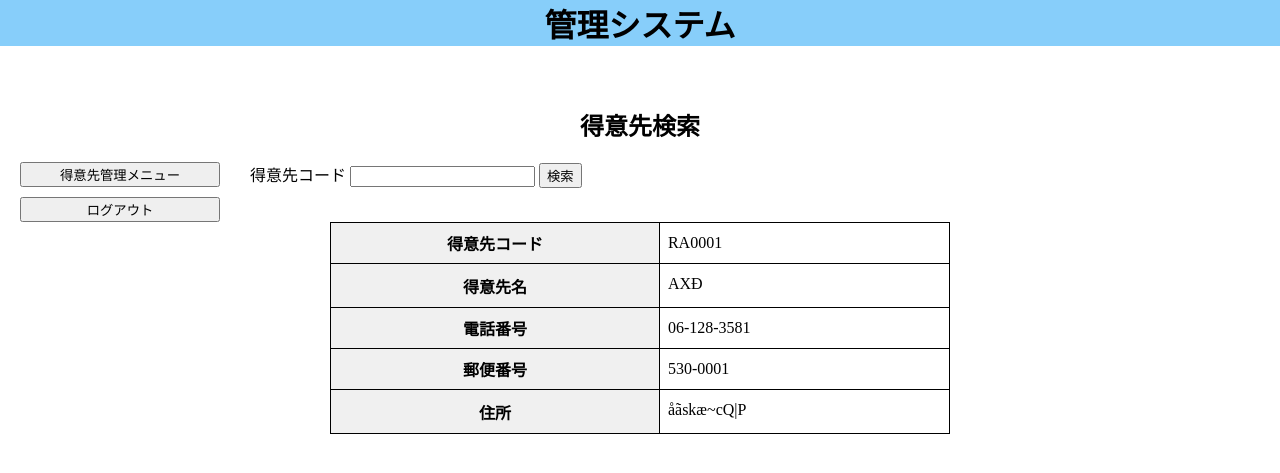
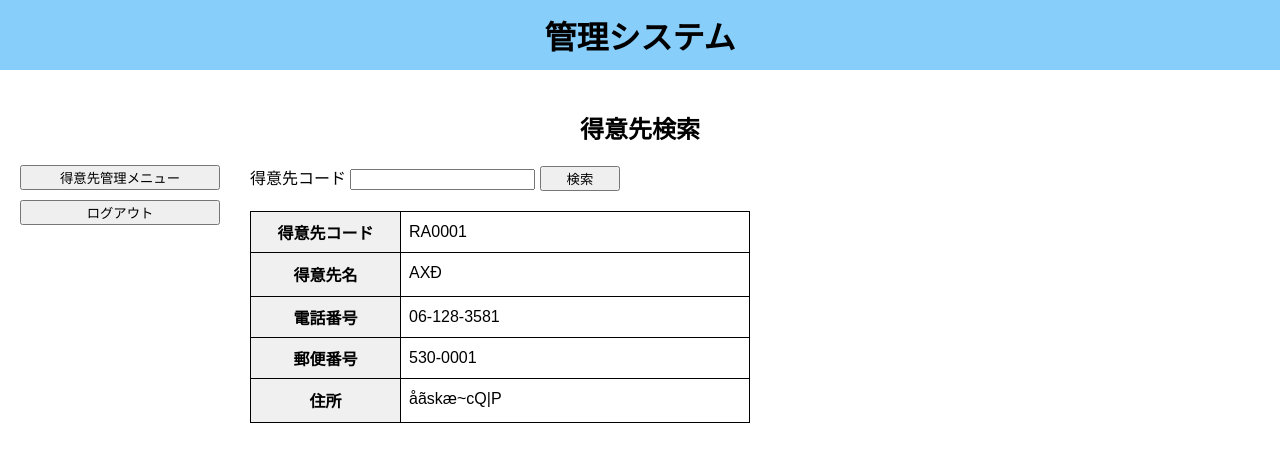
Before and after one commit to hinata-yamakoshi/django_workspace, a Django app: template templates/customer/CustomerSearch.html in a window 1280 px wide. Shown: the top 473 px of the page. Run offline with Django 5.2, Linux system fonts and the light colour scheme; the template is opened without the code that fills it: values that come from a table or form of the project are taken from there, others are empty; data comes from the database, SQL or seed files in the repository.

Commit message:
ログインの修正とCSSの変更

```diff
--- a/static/css/style.css
+++ b/static/css/style.css
@@ -1,32 +1,48 @@
+/* ---------- 共通 ---------- */
+
+* {
+    box-sizing: border-box;
+}
+
 body {
     margin: 0;
+    font-family: sans-serif;
 }
 
-h1 {
-    background-color: lightskyblue;
-    text-align: center;
-    margin-top: 0;
+.container {
+    padding: 20px;
 }
 
-h2, form {
+/* ---------- ヘッダー ---------- */
+
+h1 {
+    margin: 0;
+    padding: 12px;
+    text-align: center;
+    background-color: lightskyblue;
+}
+
+h2 {
     text-align: center;
 }
 
-table {
-    border-collapse: collapse;
-    width: 50%;
-    margin: 0 auto;
+/* ---------- レイアウト ---------- */
+
+.layout {
+    display: flex;
+    gap: 30px;
+    align-items: flex-start;
 }
 
-th, td {
-    border: 1px solid black;
-    padding: 8px;
+/* ---------- ボタングループ ---------- */
+
+.button_group {
+    display: flex;
+    flex-direction: column;
+    gap: 10px;
 }
 
-th {
-    background-color: #f0f0f0;
-    text-align: center;
-}
+/* ---------- ボタン ---------- */
 
 button {
     width: 200px;
@@ -34,9 +50,30 @@ button {
 }
 
 .small_button {
-    width:fit-content;
+    width: 80px;
+}
+
+/* ---------- テーブル ---------- */
+
+table {
+    border-collapse: collapse;
+    width: 500px;
+    margin: 20px auto;
+}
+
+th,
+td {
+    border: 1px solid black;
+    padding: 8px;
+}
+
+th {
+    width: 150px;
+    background-color: #f0f0f0;
     text-align: center;
 }
+
+/* ---------- エラーメッセージ ---------- */
 
 .error_area {
     text-align: center;
@@ -48,30 +85,3 @@ button {
     font-weight: bold;
     margin-bottom: 10px;
 }
-
-.menu_buttons {
-    display: flex;
-    flex-direction: column;
-    gap: 10px;
-}
-
-.toppage_buttons,.management_buttons {
-    display: flex;
-    flex-direction: column;
-    gap: 10px;
-    width: 150px;
-}
-
-.layout {
-    display: flex;
-    gap: 30px;
-    align-items: flex-start;
-}
-
-.search_area,.login_area {
-    text-align: left;
-}
-
-.container {
-    padding: 20px;
-}
--- a/templates/customer/CustomerManagementMenu.html
+++ b/templates/customer/CustomerManagementMenu.html
@@ -9,14 +9,13 @@
 <h2>得意先管理メニュー</h2>
 
 <div class="layout">
-    <div class="menu_buttons">
+    <div class="button_group">
         <a href="{% url 'psys:MainMenu' %}">
             <button name="MainMenuButton">管理メニュー</button>
         </a>
     </div>
 
-    <div class="management_menu_area">
-        <div class="management_buttons">
+    <div class="button_group">
         <a href="">
             <button name="CustomerList">得意先一覧</button>
         </a>
@@ -34,6 +33,5 @@
         </a>
     </div>
 </div>
-</div>
 
 {% endblock %}
--- a/templates/customer/CustomerSearch.html
+++ b/templates/customer/CustomerSearch.html
@@ -9,7 +9,7 @@
 <h2>得意先検索</h2>
 
 <div class="layout">
-    <div class="menu_buttons">
+    <div class="button_group">
         <a href="{% url 'psys:CustomerManagementMenu' %}">
             <button type="button" name="CustomerManagementMenuButton">得意先管理メニュー</button>
         </a>
@@ -25,17 +25,6 @@
             <input type="text" name="customer_code">
             <button type="submit" name="search" class="small_button">検索</button>
         </form>
-    </div>
-</div>
-
-{% if error_message %}
-<div class="error_area">
-    <p class="error_message">{{error_message}}</p>
-    <a href="{% url 'psys:CustomerSearch' %}">
-        <button type="button" name="back" class="small_button">戻る</button>
-    </a>
-</div>
-{% endif %}
 
         {% if customer %}
         <table>
@@ -62,4 +51,15 @@
         </table>
         {% endif %}
 
+        {% if error_message %}
+        <div class="error_area">
+            <p class="error_message">{{error_message}}</p>
+            <a href="{% url 'psys:CustomerSearch' %}">
+                <button type="button" name="back" class="small_button">戻る</button>
+            </a>
+        </div>
+        {% endif %}
+    </div>
+</div>
+
 {% endblock %}
--- a/templates/customer/MainMenu.html
+++ b/templates/customer/MainMenu.html
@@ -8,14 +8,13 @@
 <h2>管理メニュー</h2>
 
 <div class="layout">
-    <div class="menu_buttons">
+    <div class="button_group">
         <a href="{% url 'psys:Logout' %}">
             <button name="logoutButton">ログアウト</button>
         </a>
     </div>
 
-    <div class="management_menu_area">
-        <div class="management_buttons">
+    <div class="button_group">
         <a href="{% url 'psys:CustomerManagementMenu' %}">
             <button type="button" name="CustomerManagementMenu">得意先管理</button>
         </a>
@@ -24,5 +23,4 @@
         </a>
     </div>
 </div>
-</div>
 {% endblock %}
--- a/templates/customer/index.html
+++ b/templates/customer/index.html
@@ -7,7 +7,7 @@
 {% block content %}
 
 <h2>トップページ</h2>
-<div class="toppage_buttons">
+<div class="button_group">
     <a href="{% url 'psys:Login' %}">
         <button type="button" name="loginButton">ログイン</button>
     </a>
```
Also changed, not shown: psys/views.py (+6 -2 lines), templates/customer/Login.html (+3 -6 lines). Lines whose indentation alone changed are shown as unchanged.
